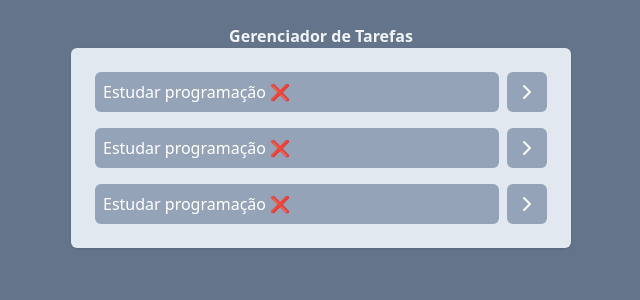
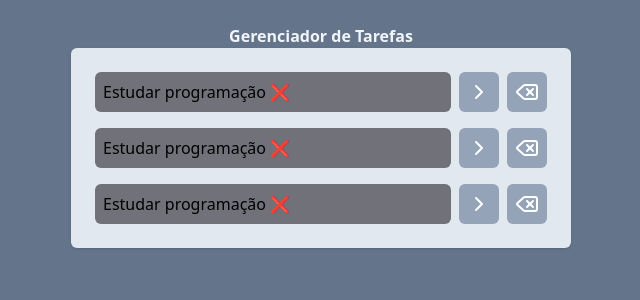
Before and after one commit to Ez3keel/intensive_react, a React (Vite) app: page / in a window 1280 px wide. Shown: the top 300 px of the page, without its empty margins (319-959 px from the left). Built offline with nearby package versions, Linux system fonts and the light colour scheme.

Commit message:
alterando cores

```diff
--- a/src/components/Tasks.jsx
+++ b/src/components/Tasks.jsx
@@ -1,4 +1,4 @@
-import { ChevronRightIcon } from "lucide-react";
+import { ChevronRightIcon, DeleteIcon } from "lucide-react";
 
 export default function Tasks(props) {
   return (
@@ -7,7 +7,9 @@ export default function Tasks(props) {
         <li key={task.id} className="flex gap-2">
           <button
             onClick={() => props.onTaskClick(task.id)}
-            className="bg-slate-400 text-left w-full text-white p-2 rounded-md"
+            className={`bg-zinc-500 text-left w-full text-black p-2 rounded-md ${
+              task.isCompleted && "line-through"
+            }`}
           >
             {task.title}
             {task.isCompleted ? " ✅" : " ❌"}
@@ -15,6 +17,9 @@ export default function Tasks(props) {
           </button>
           <button className="bg-slate-400 p-2 rounded-md text-white">
             <ChevronRightIcon />
+          </button>
+          <button className="bg-slate-400 p-2 rounded-md text-white">
+            <DeleteIcon />
           </button>
         </li>
       ))}
```
